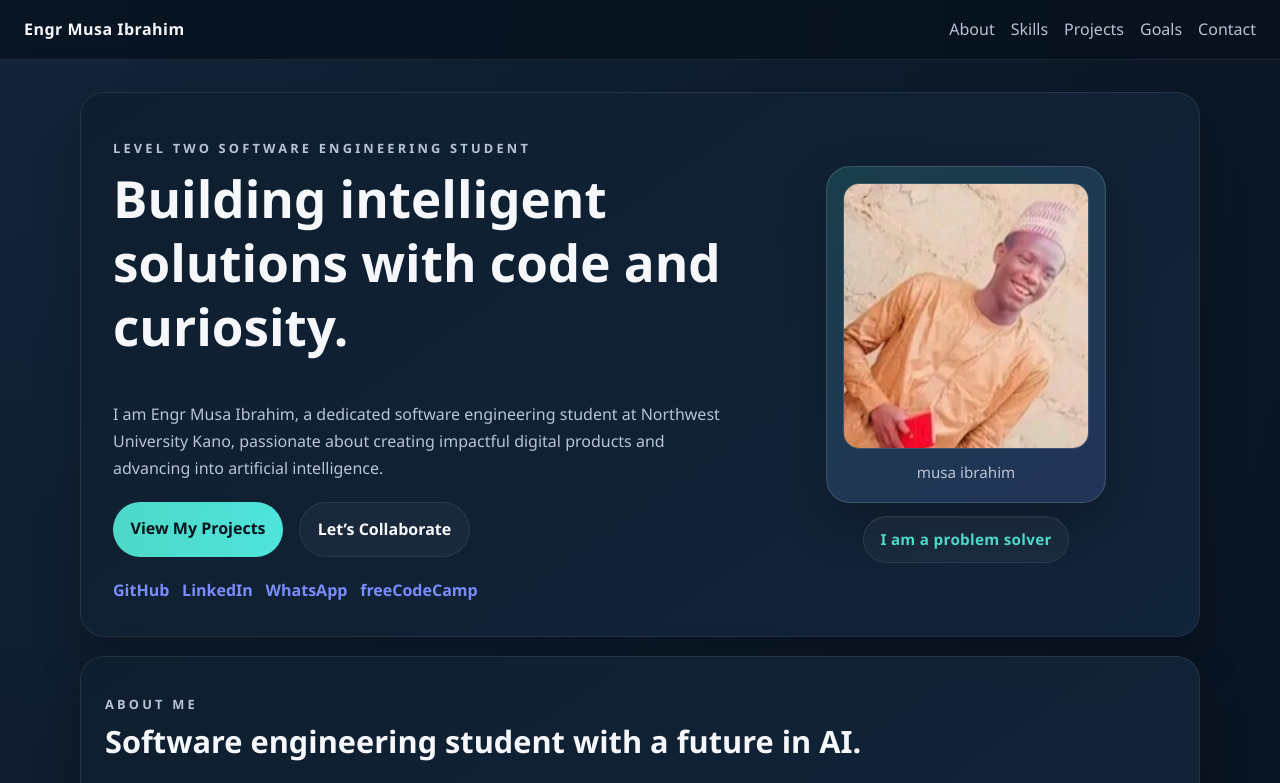
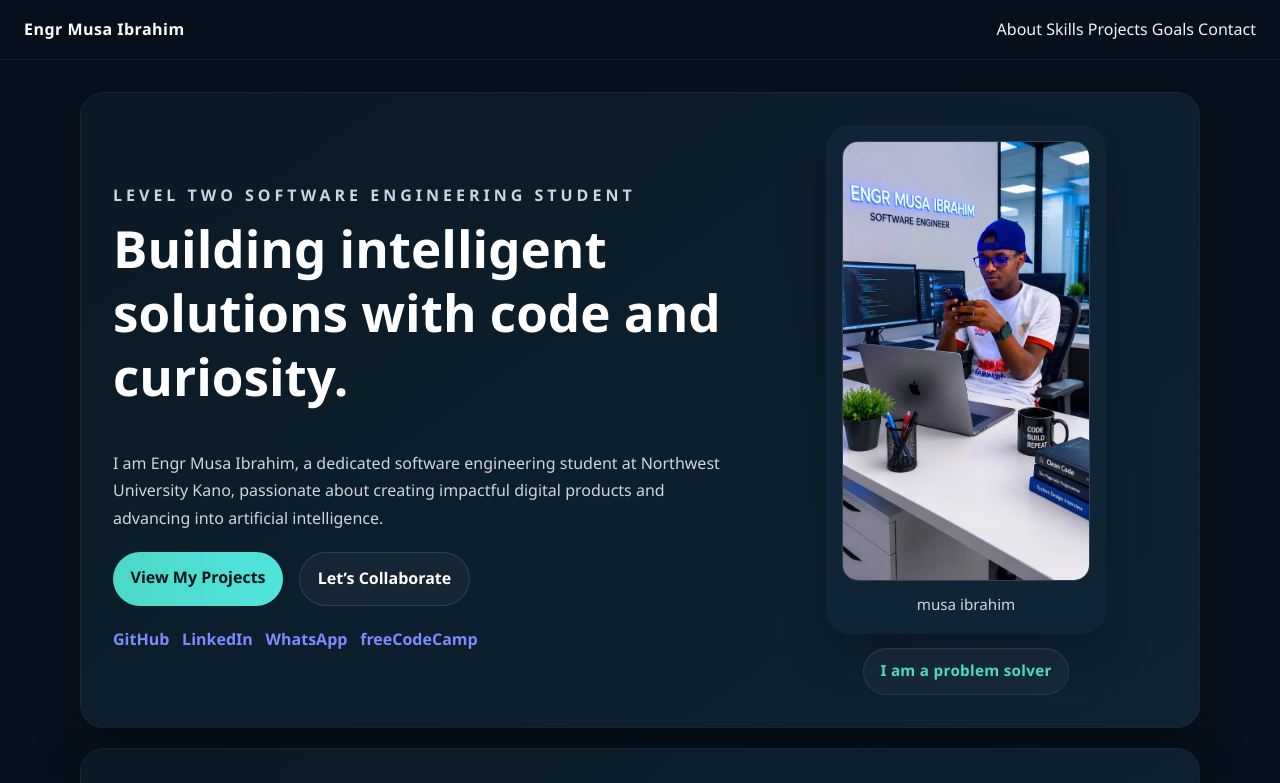
Before and after one commit to musaibrahimabbadadiy-gif/musa, a plain HTML site: page index.html in a window 1280 px wide. Shown: the top 783 px of the page. Drawn offline with Linux system fonts and the light colour scheme.

Commit message:
updated image

```diff
--- a/index.html
+++ b/index.html
@@ -45,7 +45,7 @@
         <div class="hero-visual">
           <div class="avatar-stack">
             <div class="avatar-card" id="avatarCard">
-              <img src="assets/images/my picture.jpg" alt="Profile image of Musa Ibrahim" />
+              <img src="assets/images/abba.jpeg" alt="Profile image of Musa Ibrahim" />
               <div class="avatar-caption">musa ibrahim</div>
             </div>
             <div class="profile-rotator">
@@ -150,7 +150,7 @@
         </div>
         <div class="contact-details">
           <a href="mailto:abbadadiy663@gmail.com">Visit  my Email</a>
-          <a href="https://github.com/musaibrahimabbadadiy" target="_blank" rel="noreferrer">GitHub Profile</a>
+          <a href="https://github.com/musaibrahimabbadadiy-gif" target="_blank" rel="noreferrer">GitHub</a>
           <a href="https://www.linkedin.com/in/musa-ibrahim-abba-dadiy-76045740a/" target="_blank" rel="noreferrer">LinkedIn Profile</a>
           <a href="https://wa.me/2348089448635" target="_blank" rel="noreferrer">WhatsApp</a>
         </div>
--- a/styles.css
+++ b/styles.css
@@ -1,12 +1,12 @@
 :root {
   --bg: #07111d;
-  --panel: #0f1f2f;
-  --panel-2: #13253b;
-  --text: #f5f7fb;
-  --muted: #b9c3d6;
+  --panel: #0b1a25;
+  --panel-2: #0f2434;
+  --text: #ffffff;
+  --muted: #cbd6e3;
   --accent: #4dd8c7;
   --accent-2: #7b8cff;
-  --border: rgba(255, 255, 255, 0.08);
+  --border: rgba(255, 255, 255, 0.12);
   --shadow: 0 20px 45px rgba(0, 0, 0, 0.25);
 }
 
@@ -22,7 +22,7 @@ body {
   margin: 0;
   font-family: 'Segoe UI', Roboto, Arial, sans-serif;
   color: var(--text);
-  background: radial-gradient(circle at top left, #13253b, var(--bg) 60%);
+  background: var(--bg);
   line-height: 1.7;
 }
 
@@ -45,8 +45,8 @@ a {
   align-items: center;
   padding: 1rem 1.5rem;
   backdrop-filter: blur(12px);
-  background: rgba(7, 17, 29, 0.78);
-  border-bottom: 1px solid var(--border);
+  background: rgba(7, 17, 29, 0.9);
+  border-bottom: 1px solid rgba(255,255,255,0.06);
 }
 
 .brand {
@@ -54,13 +54,15 @@ a {
   letter-spacing: 0.03em;
 }
 
-.nav-links {
-  display: flex;
-  gap: 1rem;
-  flex-wrap: wrap;
+.nav-links a {
+  color: var(--text);
+  opacity: 0.95;
+  transition: color 0.16s ease, opacity 0.12s ease;
 }
-
-.nav-links a {
+.nav-links a:hover {
+  color: var(--accent-2);
+  opacity: 1;
+}
   color: var(--muted);
   transition: color 0.2s ease;
 }
@@ -73,12 +75,12 @@ main {
   width: min(1120px, calc(100% - 2rem));
   margin: 2rem auto 3rem;
   display: grid;
-  gap: 1.2rem;
+  gap: 1.3rem;
 }
 
 .section-card {
-  background: linear-gradient(145deg, rgba(15, 31, 47, 0.95), rgba(19, 37, 59, 0.95));
-  border: 1px solid var(--border);
+  background: linear-gradient(145deg, rgba(11, 26, 37, 0.96), rgba(15, 36, 52, 0.95));
+  border: 1px solid rgba(255,255,255,0.04);
   border-radius: 24px;
   padding: 1.5rem;
   box-shadow: var(--shadow);
@@ -119,6 +121,7 @@ h2 {
 .lead,
 .section-card p {
   color: var(--muted);
+  font-size: 1rem;
 }
 
 .hero-actions {
@@ -159,7 +162,7 @@ h2 {
 
 .social-row a {
   color: var(--accent-2);
-  font-weight: 600;
+  font-weight: 700;
 }
 
 .hero-visual {
@@ -179,8 +182,7 @@ h2 {
 .avatar-card {
   width: min(280px, 90vw);
   padding: 1rem;
-  background: linear-gradient(145deg, rgba(77, 216, 199, 0.16), rgba(123, 140, 255, 0.16));
-  border: 1px solid rgba(255, 255, 255, 0.14);
+  background: var(--panel-2);
   border-radius: 24px;
   box-shadow: var(--shadow);
   user-select: none;
```
Also changed, not shown: assets/images/abba.jpeg (added).
